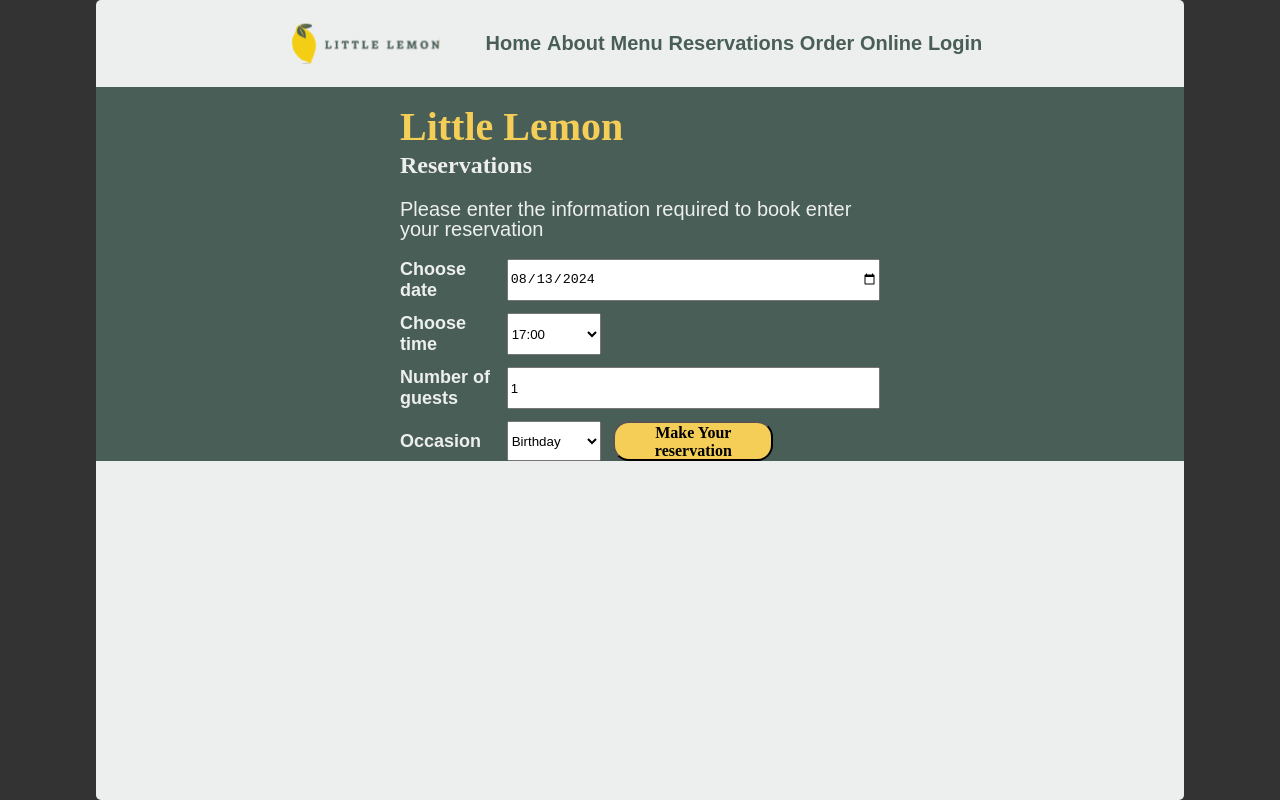
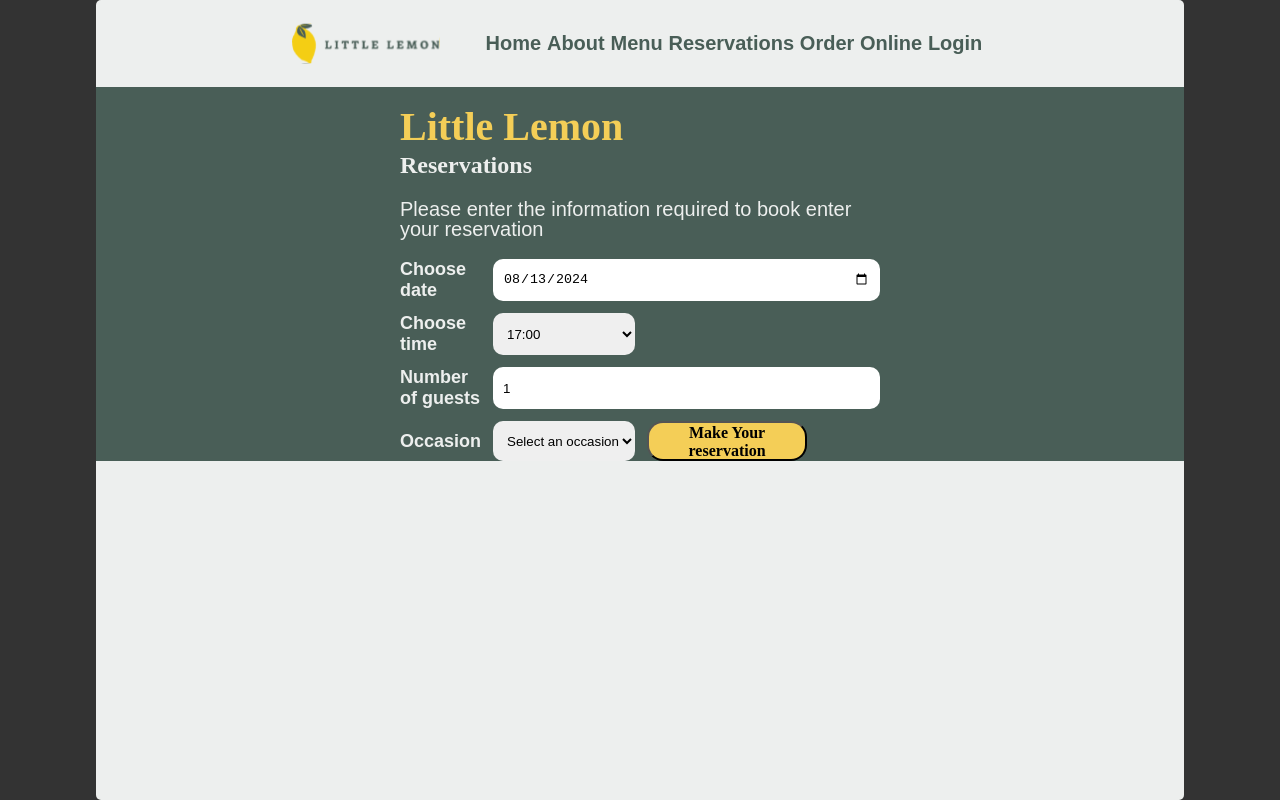
Before and after one commit to javiercruzado/metafrontend, a React (Create React App) app: page /booking in a window 1280 px wide. Built offline with nearby package versions, Linux system fonts and the light colour scheme; a web font is replaced by a local one.

Commit message:
feat: better style for form  inputs

```diff
--- a/src/components/main/bookingpage/BookingForm.js
+++ b/src/components/main/bookingpage/BookingForm.js
@@ -74,6 +74,7 @@
             setBookingInfo({ ...bookingInfo, Ocassion: evt.target.value });
           }}
         >
+          <option selected>Select an occasion</option>
           <option>Birthday</option>
           <option>Anniversary</option>
         </select>
--- a/src/components/main/bookingpage/BookingPage.css
+++ b/src/components/main/bookingpage/BookingPage.css
@@ -24,4 +24,14 @@
 
 form>input {
     grid-column: 2 / span 3;
+    padding-left: 10px;
+    padding-right: 10px;
+    border: 0;
+    border-radius: 10px;
 }
+
+form>select {
+    padding-left: 10px;
+    border: 0;
+    border-radius: 10px;
+}
```
